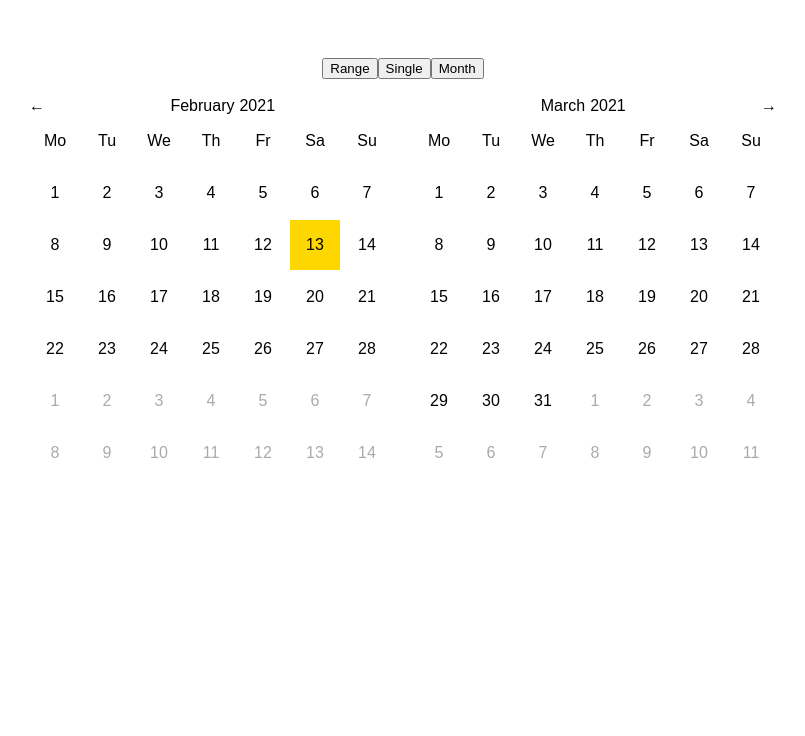
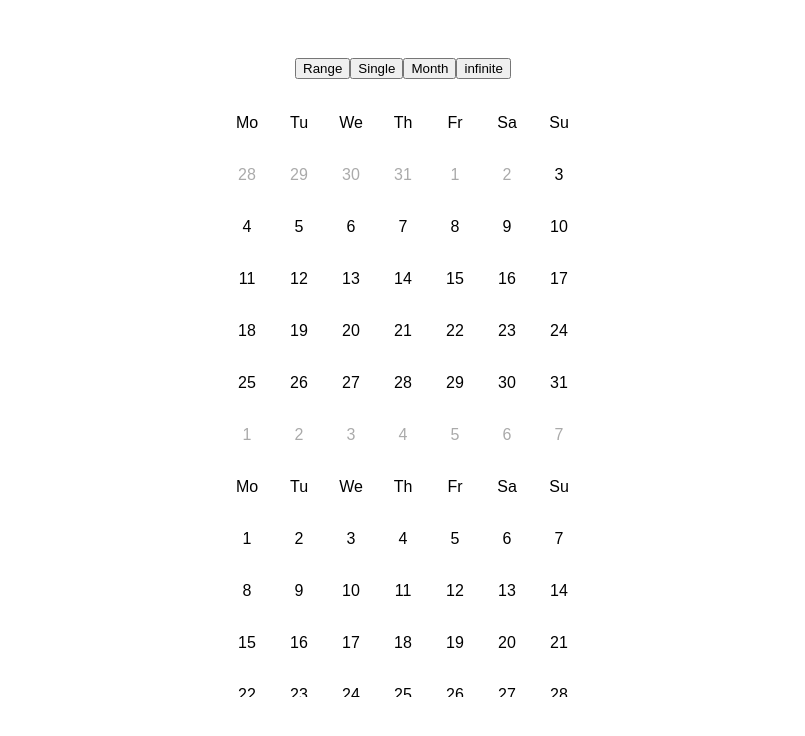
Before and after one commit to romanran/vue-simple-calendar, a Vue app: page / in a window 1280 px wide. Shown: the top 736 px of the page, without its empty margins (237-1042 px from the left). Built offline with nearby package versions, Linux system fonts and the light colour scheme.

Commit message:
Init infinite type

```diff
--- a/src/App.vue
+++ b/src/App.vue
@@ -4,8 +4,10 @@
 			<button @click="type = 'range'">Range</button>
 			<button @click="type = 'single'">Single</button>
 			<button @click="type = 'month'">Month</button>
+			<button @click="type = 'infinite'">infinite</button>
 		</div>
 		<br />
+		<div class="mobile-wrap">
 			<v-simple-calendar
 				:type="type"
 				:weekdayFormat="'cccccc'"
@@ -16,6 +18,7 @@
 			>
 				<template v-slot:day-inside="{ day, formatDay }">{{ formatDay(day.date) }}</template>
 			</v-simple-calendar>
+		</div>
 	</div>
 </template>
 
@@ -28,7 +31,7 @@ export default {
 	data() {
 		return {
 			selectedRange: null,
-			type: 'range',
+			type: 'infinite',
 		}
 	},
 	methods: {
@@ -45,4 +48,8 @@ export default {
 	padding: 50px;
 	font-family: Arial, Roboto;
 }
+.mobile-wrap {
+	height: 600px;
+	overflow: auto;
+}
 </style>
--- a/src/components/calendar.vue
+++ b/src/components/calendar.vue
@@ -216,6 +216,9 @@ export default {
 .vcs-table {
 	display: inline-block;
 	box-sizing: border-box;
+	.vcs-infinite & {
+		display: block;
+	}
 	* {
 		box-sizing: inherit;
 	}
--- a/src/v-simple-calendar.vue
+++ b/src/v-simple-calendar.vue
@@ -1,6 +1,7 @@
 <template>
 	<div class="vcs" :class="`vcs-${type}`">
 		<select-bar
+			v-if="type !== 'infinite'"
 			:currentDate="currentDate"
 			:nextMonth="nextMonth"
 			:years="years"
@@ -16,7 +17,7 @@
 			<template v-slot:arrow-left><slot name="arrow-left"></slot></template>
 			<template v-slot:arrow-right><slot name="arrow-right"></slot></template>
 		</select-bar>
-		<template v-if="type === 'range' || (type === 'single' && selectionType === 'date')">
+		<template v-if="type === 'range' || (type === 'single' && selectionType === 'date') || type === 'infinite'">
 			<calendar
 				v-for="(month, monthIndex) in monthPanels"
 				:key="monthIndex"
@@ -122,6 +123,7 @@ export default {
 			const months = {
 				single: [this.currentDate],
 				range: [this.currentDate, this.nextMonth],
+				infinite: this.monthsInYear,
 			}
 			return months[this.type]
 		},
@@ -220,6 +222,9 @@ export default {
 				if (this.type === 'year') {
 					this.selectionType = 'year'
 				}
+				if (this.type === 'infinite') {
+					this.selectionType = null
+				}
 			},
 		},
 	},
@@ -231,5 +236,8 @@ export default {
 }
 .vcs-table + .vcs-table {
 	margin-left: 20px;
+	.vcs-infinite & {
+		margin-left: 0;
+	}
 }
 </style>
```
Lines whose indentation alone changed are shown as unchanged.
